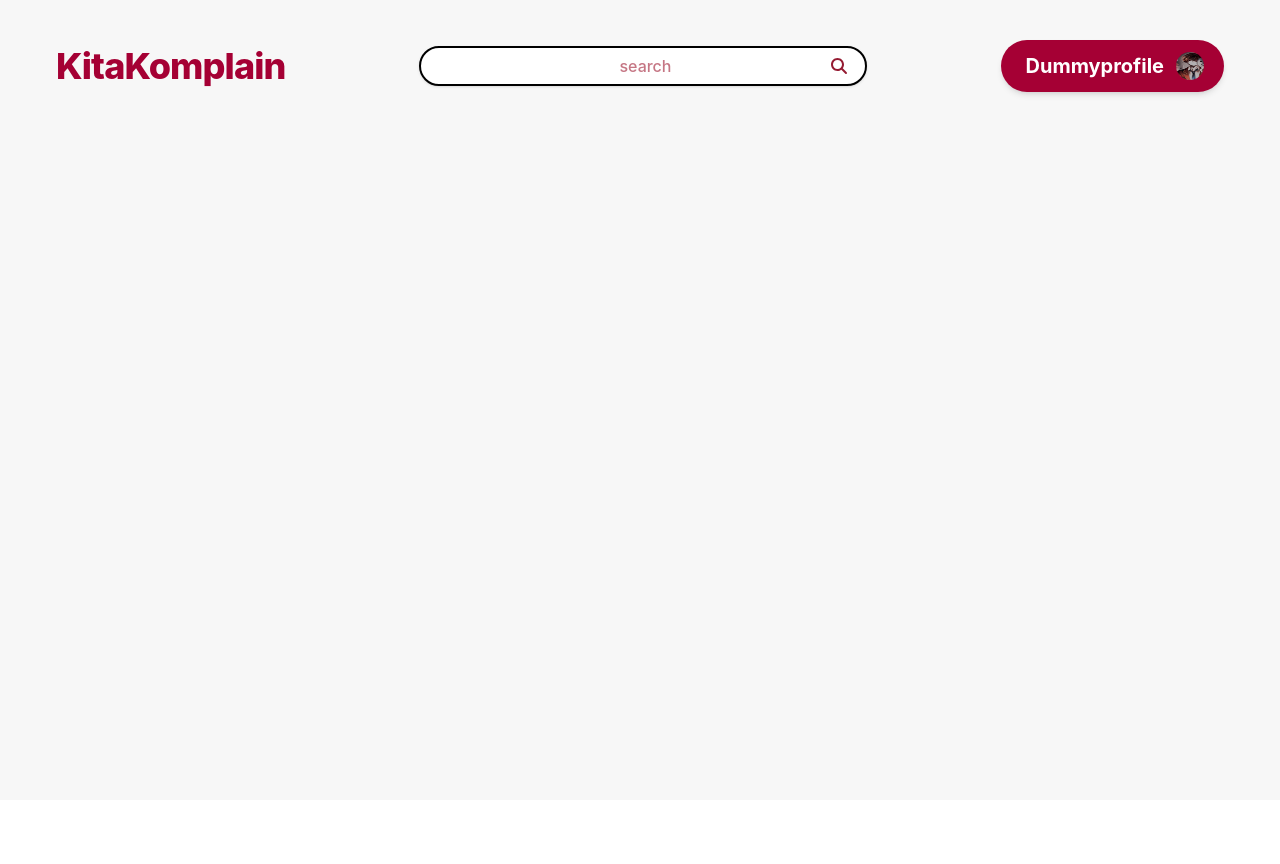
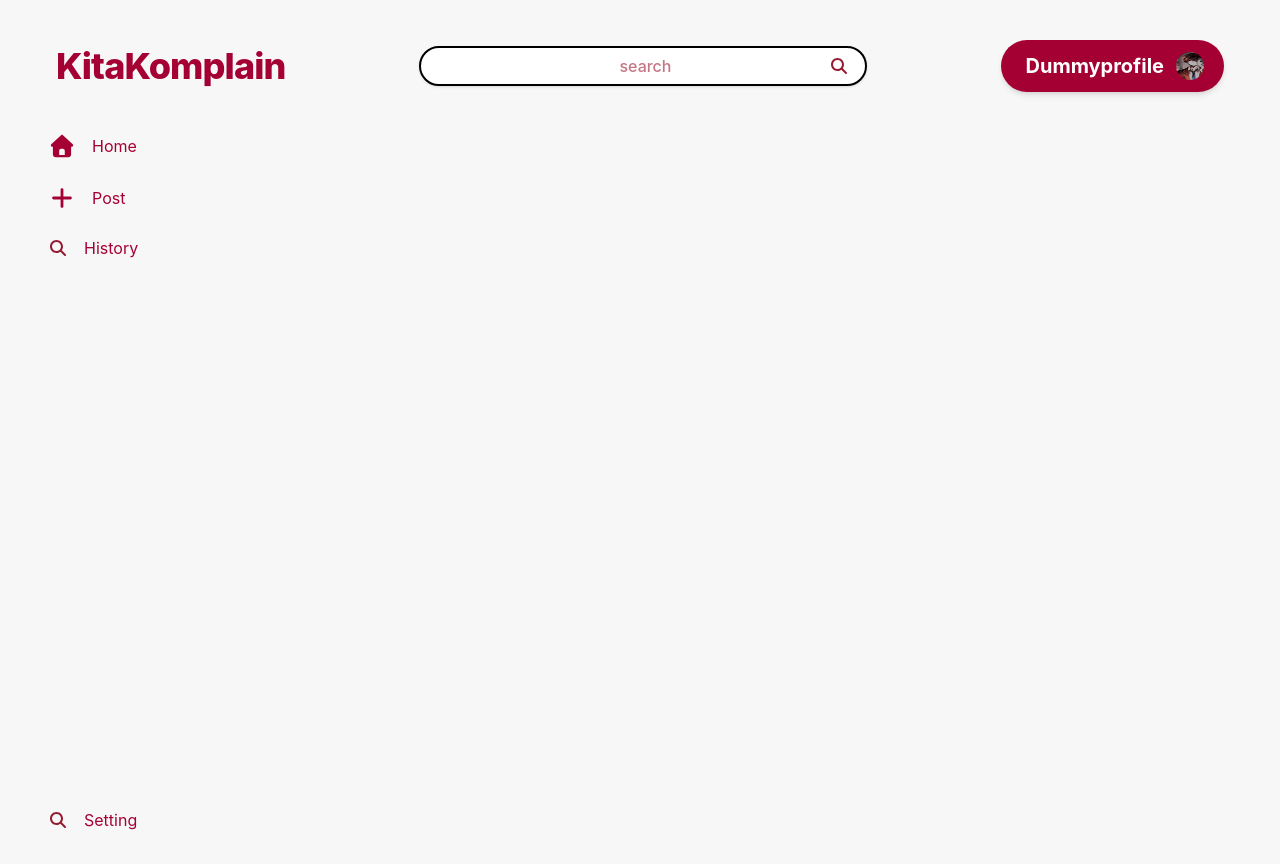
Before and after one commit to Carmeloanthony1/KitaKomplain-PNJ-Web-Development-Competition-, a React (Vite) app: page / in a window 1280 px wide. Before the commit the page ends 800 px from the top, so only its background shows below. Built offline with nearby package versions, Linux system fonts and the light colour scheme.

Commit message:
add: membuat sidebar serta menghubungkannya ke app.jsx

```diff
--- a/src/App.jsx
+++ b/src/App.jsx
@@ -6,6 +6,11 @@ export default function App(){
   return (
     <div className="bg-[#f7f7f7] min-h-screen p-4">
       <Navbar/>
+      <div className="flex flex-1 px-8 py-4 gap-6 w-full">
+        <aside className="w-1/5 flex-shrink-0">
+          <Sidebar_Kiri/>
+        </aside>
+      </div>
     </div>
   );
 }
--- a/src/components/Sidebar_Kiri.jsx
+++ b/src/components/Sidebar_Kiri.jsx
@@ -3,7 +3,7 @@ export default function Sidebar_kiri(){
   const [search, setSearch] = useState("");
 
   return (
-    <aside className="w-64 flex flex-col justify-center h-[calc(100vh-100px)]">
+    <aside className="w-64 flex flex-col justify-between h-[calc(100vh-100px)]">
       <div className="flex flex-col gap-6">
         <button className="flex items-center gap-4 text-[#a50034]">
           <svg className = "w-7 h-7 fill-[#a50034]" xmlns="http://www.w3.org/2000/svg" viewBox="0 0 640 640">
@@ -21,6 +21,14 @@ export default function Sidebar_kiri(){
           </svg> History
         </button>
       </div>
+
+      <div>
+        <button className="flex items-center gap-4 text-[#a50034]">
+          <svg className = "w-5 h-5 fill-[#951B32] flex-shrink-0 cursor-pointer" xmlns="http://www.w3.org/2000/svg" viewBox="0 0 640 640">
+            <path d="M480 272C480 317.9 465.1 360.3 440 394.7L566.6 521.4C579.1 533.9 579.1 554.2 566.6 566.7C554.1 579.2 533.8 579.2 521.3 566.7L394.7 440C360.3 465.1 317.9 480 272 480C157.1 480 64 386.9 64 272C64 157.1 157.1 64 272 64C386.9 64 480 157.1 480 272zM272 416C351.5 416 416 351.5 416 272C416 192.5 351.5 128 272 128C192.5 128 128 192.5 128 272C128 351.5 192.5 416 272 416z"/>
+          </svg> Setting
+        </button>
+      </div>
     </aside>
   );
 }
```
